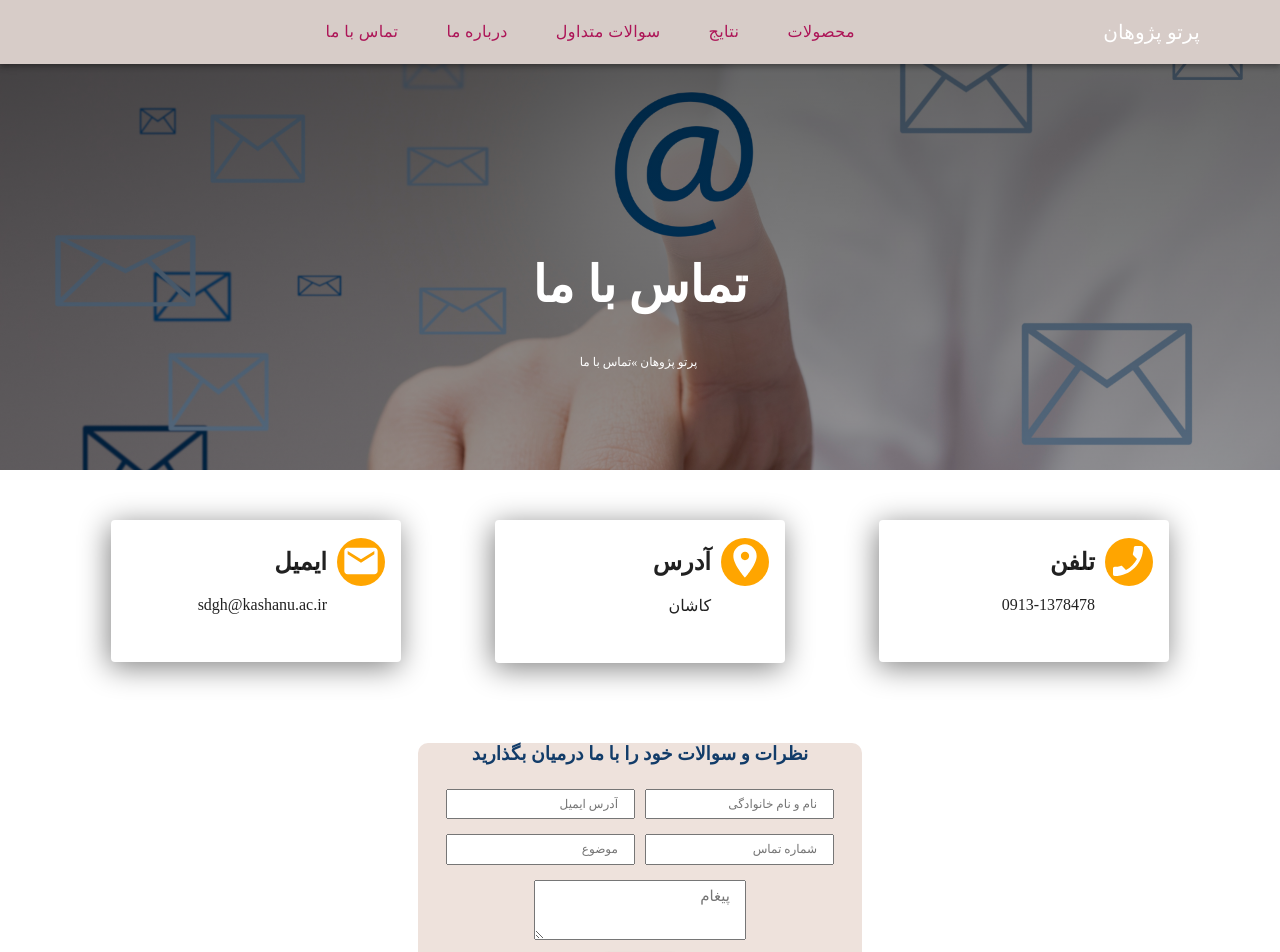
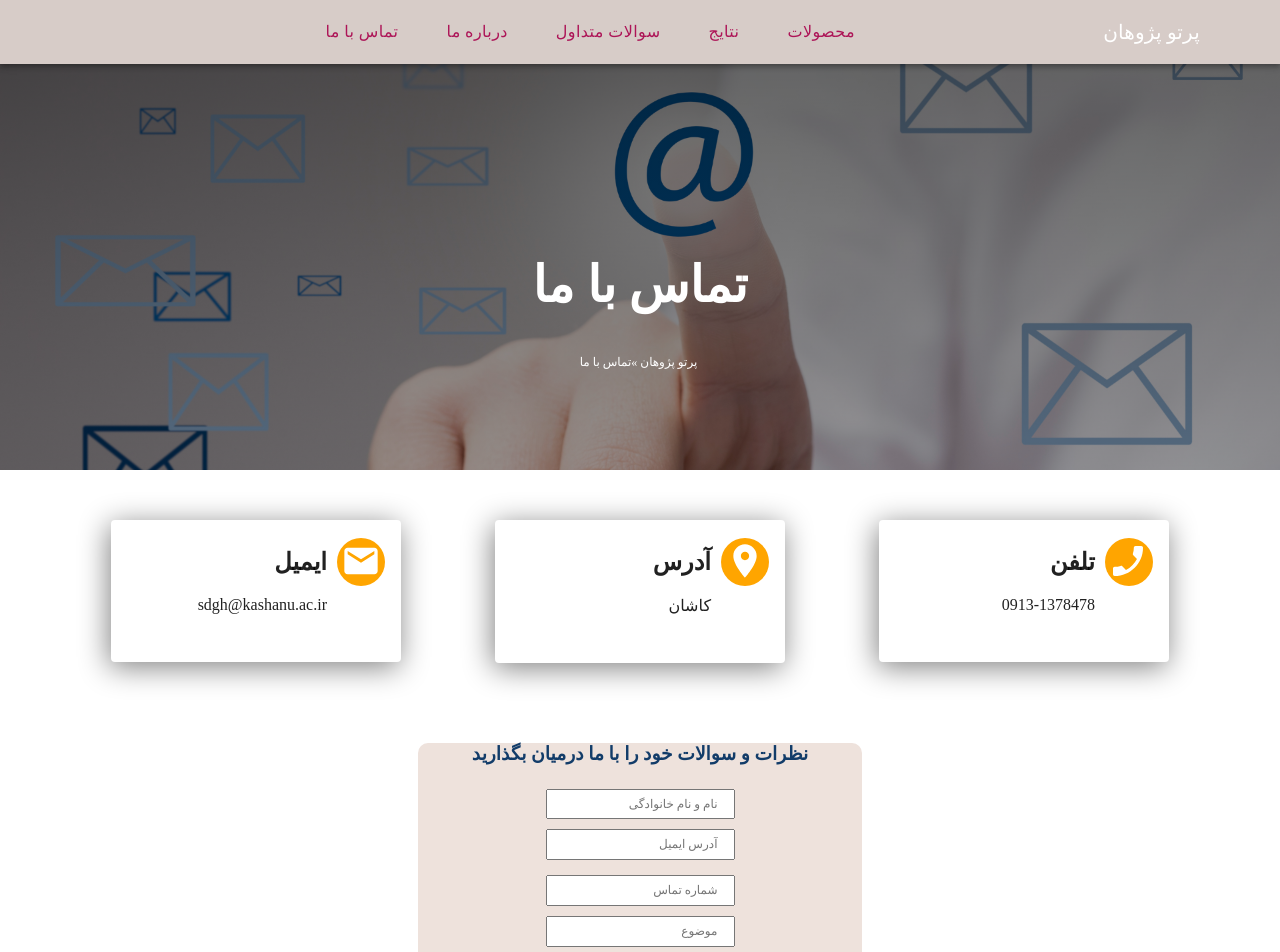
Before and after one commit to HosseinKolivand128/Partopazhuhan, a React (Create React App) app in the folder Clinet/: page /ContactUs in a window 1280 px wide. Shown: the top 952 px of the page. Built offline with nearby package versions, Linux system fonts and the light colour scheme.

Commit message:
Update Contactus.jsx

```diff
--- a/Clinet/src/Pages/Contactus.jsx
+++ b/Clinet/src/Pages/Contactus.jsx
@@ -37,7 +37,7 @@ const Contactus=()=>{
                 </section>
 
                 <section style={{padding:"20px",margin:"20px"}}>
-                    <Container maxWidth="lg" sx={{display:"flex",justifyContent:"space-around",alignItems:"baseline"}}>
+                    <Container maxWidth="lg" sx={{display:"flex",justifyContent:"space-around",alignItems:"baseline",flexFlow:"wrap row"}}>
                         <Card sx={{ maxWidth: 350,minWidth:290,margin:"10px",boxShadow:"-2px 5px 30px gray" }}>
                             <CardContent sx={{display:"flex", flexDirection:"row",alignItems:"baseline",justifyContent:"start"}}>
                               <Box sx={{borderRadius:"50%",minWidth:"3em",height:"3em",backgroundColor:"orange"}}>
@@ -117,18 +117,18 @@ const Contactus=()=>{
                         <form action="/" method="post" name="فرم تماس">
                             {/* <label for=""></label> */}
                             <div >
-                                <div style={{display:"flex", flexDirection:"row",justifyContent:"center",alignItems:"center", margin:"5px"}}>
+                                <div style={{display:"flex",flexFlow:"wrap row",justifyContent:"center",alignItems:"center", margin:"5px"}}>
                                     <input  style={{lineHeight:"1.4",fontSize:"12px",minHeight:"10px",padding:"5px 15px",fontFamily:"IranSans",margin:"5px"}} type="text" placeholder="نام و نام خانوادگی"></input>
 
                                     <input  style={{lineHeight:"1.4",fontSize:"12px",minHeight:"10px",padding:"5px 15px",fontFamily:"IranSans",margin:"5px"}} type="text" placeholder="آدرس ایمیل"></input>
                                 </div>
-                                <div style={{display:"flex", flexDirection:"row",justifyContent:"center",alignItems:"center" , margin:"5px"}}>
+                                <div style={{display:"flex",flexFlow:"wrap row",justifyContent:"center",alignItems:"center" , margin:"5px"}}>
                                     <input  style={{lineHeight:"1.4",fontSize:"12px",minHeight:"10px",padding:"5px 15px",fontFamily:"IranSans",margin:"5px"}} type="text" placeholder="شماره تماس"></input>
 
                                     <input  style={{lineHeight:"1.4",fontSize:"12px",minHeight:"10px",padding:"5px 15px",fontFamily:"IranSans",margin:"5px"}} type="text" placeholder="موضوع"></input>
                                 </div>
                                 <div>
-                                    <textarea style={{lineHeight:"1.4",fontSize:"15px",minHeight:"60px",padding:"5px 15px",fontFamily:"IranSans",margin:"5px"}} placeholder="پیغام"></textarea>
+                                    <textarea style={{lineHeight:"1.4",fontSize:"15px",height:"20vw",width:"60vw",padding:"5px 15px",fontFamily:"IranSans"}} placeholder="پیغام"></textarea>
                                 </div>
                             </div>
                             <Button  variant="contained" color="error" style={{margin:"5px",fontFamily:"IranSans"}} type="submit" >ارسال</Button>
```
